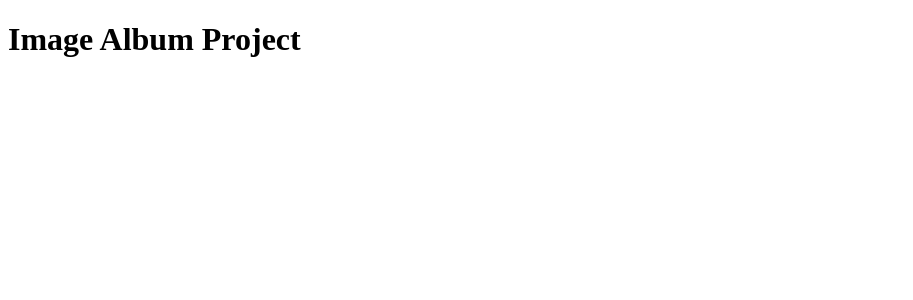
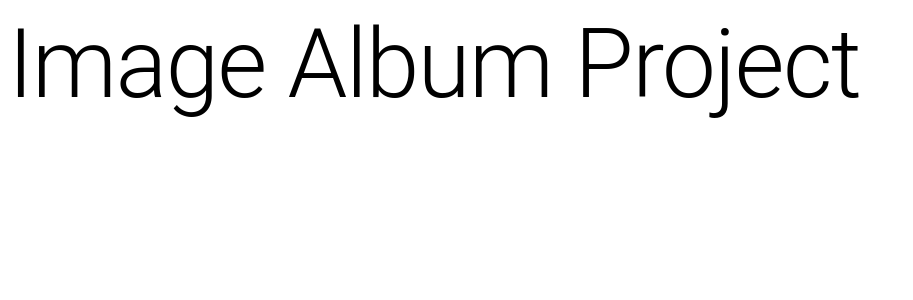
Before and after one commit to l33th/image-album, a React (Create React App) app: page / in a window 1280 px wide. Shown: the top 300 px of the page, without its empty margins (0-913 px from the left). Built offline with nearby package versions, Linux system fonts and the light colour scheme.

Commit message:
MUI Typography

```diff
--- a/package.json
+++ b/package.json
@@ -3,6 +3,7 @@
   "version": "0.1.0",
   "private": true,
   "dependencies": {
+    "@material-ui/core": "^4.12.3",
     "@mui/material": "^5.0.2",
     "@testing-library/jest-dom": "^5.14.1",
     "@testing-library/react": "^11.2.7",
--- a/public/index.html
+++ b/public/index.html
@@ -24,7 +24,7 @@
       work correctly both with client-side routing and a non-root public URL.
       Learn how to configure a non-root public URL by running `npm run build`.
     -->
-    <title>React App</title>
+    <title>Image-Album</title>
   </head>
   <body>
     <noscript>You need to enable JavaScript to run this app.</noscript>
--- a/src/App.js
+++ b/src/App.js
@@ -1,9 +1,10 @@
 import React from "react";
+import { Typography } from "@material-ui/core";
 
 const App = () => {
 	return (
 		<div>
-			<h1>Image Album Project</h1>
+			<Typography variant='h1'>Image Album Project</Typography>
 		</div>
 	);
 };
```
Also changed, not shown: 1 other file (tests, documents, lock files or other folders).
